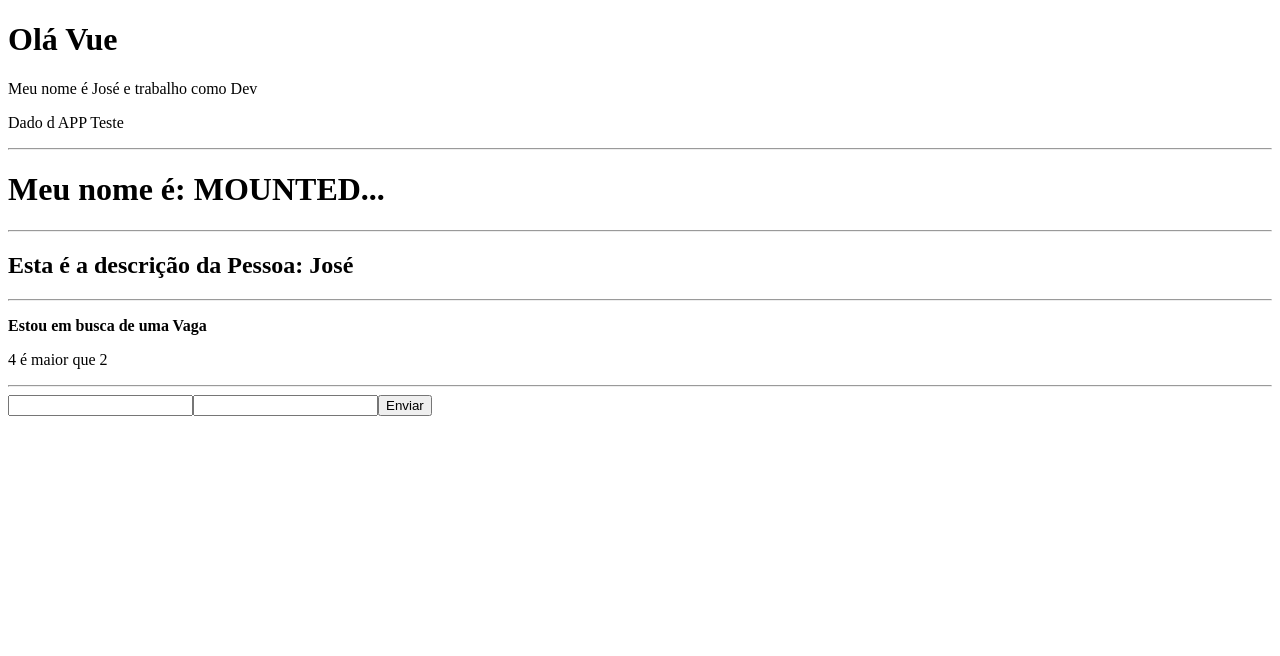
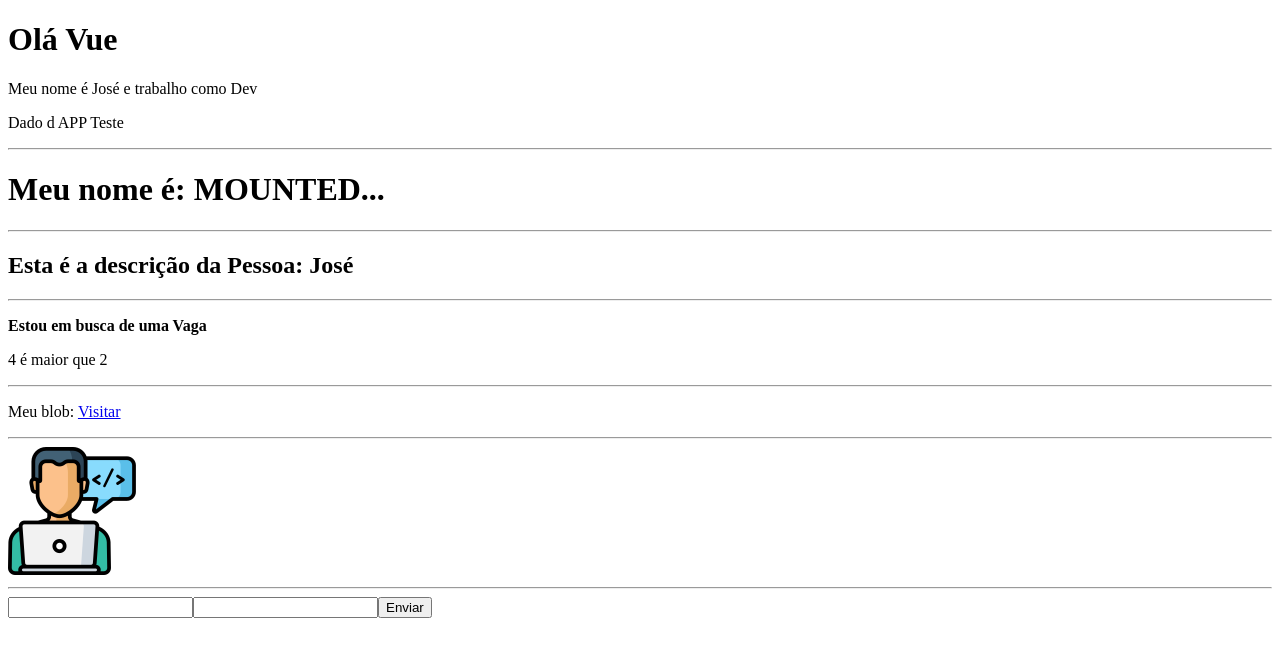
Before and after one commit to josemalcher/Hora-de-Codar-vue3, a Vue app in the folder 04-Utilizando-o-Vue-CLI/projeto_cli_vue/: page / in a window 1280 px wide. Shown: the top 656 px of the page. Built offline with nearby package versions, Linux system fonts and the light colour scheme.

Commit message:
10 - Atributos dinâmicos

```diff
--- a/04-Utilizando-o-Vue-CLI/projeto_cli_vue/src/components/Info.vue
+++ b/04-Utilizando-o-Vue-CLI/projeto_cli_vue/src/components/Info.vue
@@ -13,17 +13,26 @@
       <p v-show="email_view"><strong>Meu email é: teste@teste.com</strong></p>
     </div>
     <p v-if="4 > 2">4 é maior que 2</p>
-
+    <hr>
+    <p>Meu blob: <a v-bind:href="blog" target="_blank">Visitar</a></p>
+    <hr>
+    <Picture/>
   </div>
 </template>
 
 <script>
+import Picture from "./Picture";
+
 export default {
   name: "Info",
+  components: {
+    Picture
+  },
   data() {
     return {
       ocupacao: false,
-      email_view: false
+      email_view: false,
+      blog: 'https://josemalcher.net'
     }
   }
 }
--- /dev/null
+++ b/04-Utilizando-o-Vue-CLI/projeto_cli_vue/src/components/Picture.vue
@@ -0,0 +1,21 @@
+<template>
+<div>
+  <img :src="avatar" :alt="desc">
+</div>
+</template>
+
+<script>
+export default {
+  name: "Picture",
+  data(){
+    return{
+      avatar: '/img/avatar.png',
+      desc: 'avatar do perfil'
+    }
+  }
+}
+</script>
+
+<style scoped>
+
+</style>
```
Also changed, not shown: 04-Utilizando-o-Vue-CLI/projeto_cli_vue/public/img/avatar.png (added), 1 other file (tests, documents, lock files or other folders).
